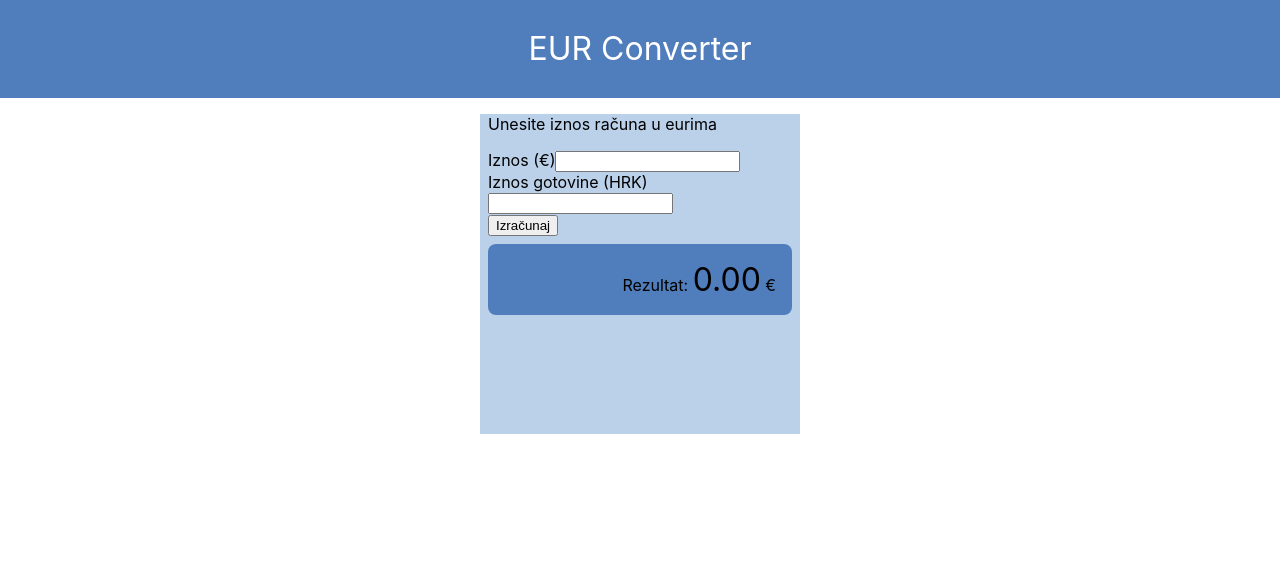
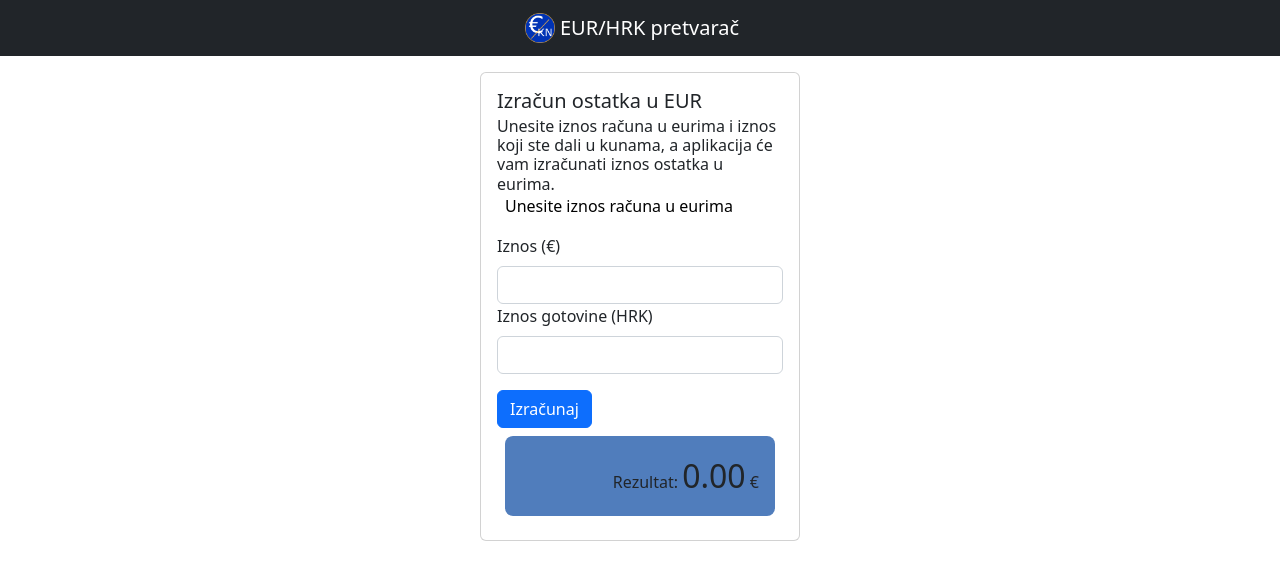
Before and after one commit to aplavsa/eur-hrk-converter, a React (Create React App) app: page / in a window 1280 px wide. Shown: the top 580 px of the page. Built offline with nearby package versions, Linux system fonts and the light colour scheme.

Commit message:
NO_TICKET redesign

```diff
--- a/package.json
+++ b/package.json
@@ -12,7 +12,9 @@
     "@types/react": "^18.0.0",
     "@types/react-dom": "^18.0.0",
     "@types/styled-components": "^5.1.26",
+    "bootstrap": "^5.2.3",
     "react": "^18.2.0",
+    "react-bootstrap": "^2.7.0",
     "react-dom": "^18.2.0",
     "react-scripts": "5.0.1",
     "styled-components": "^5.3.6",
--- a/src/App.tsx
+++ b/src/App.tsx
@@ -1,6 +1,8 @@
 import React from 'react';
 import styled, { ThemeProvider } from "styled-components"
 import Converter from './Converter';
+import Navbar from "react-bootstrap/Navbar";
+import Container from "react-bootstrap/Container";
 const Header = styled.header`
   display: flex;
   justify-content: center;
@@ -27,7 +29,7 @@ const MainContainer = styled.div`
   max-width:20rem;
   width: 100%;
   min-height: 20rem;
-  background-color: ${props => props.theme.accentBackgroundAlt};
+  /* background-color: ${props => props.theme.accentBackgroundAlt}; */
 
 `
 
@@ -43,9 +45,20 @@ function App() {
           background: "#dae3e5ff",
         }}
       >
-        <Header>
-          <HeaderTitle>EUR Converter</HeaderTitle>
-        </Header>
+        <Navbar bg="dark" variant="dark">
+        <Container className='justify-content-center'>
+          <Navbar.Brand href="#home">
+            <img
+              alt=""
+              src={process.env.PUBLIC_URL +"/logo192.png"}
+              width="30"
+              height="30"
+              className="d-inline-block align-top"
+            />{' '}
+            EUR/HRK pretvarač
+          </Navbar.Brand>
+        </Container>
+      </Navbar>
         <Main>
           <MainContainer>
             <Converter/>
--- a/src/Converter.tsx
+++ b/src/Converter.tsx
@@ -1,5 +1,9 @@
 import React, { ChangeEvent, FormEventHandler, MouseEventHandler, useState } from 'react'
 import styled from 'styled-components'
+import Alert from 'react-bootstrap/Alert'
+import Form from "react-bootstrap/Form"
+import Card from "react-bootstrap/Card"
+import Button from 'react-bootstrap/esm/Button'
 
 const Wrapper = styled.div`
     margin: 0;
@@ -82,33 +86,61 @@ const calculate: FormEventHandler = (e) => {
 const racunUKunama = ((racun ? Number.parseFloat(racun) : NaN) * TECAJ)
   return (
     <Wrapper>
-        <form onSubmit={calculate}>
+      <Card>
+        <Card.Body>
+          <Card.Title>Izračun ostatka u EUR</Card.Title>
+          <Card.Subtitle>
+            Unesite iznos računa u eurima i iznos koji ste dali u kunama, a
+            aplikacija će vam izračunati iznos ostatka u eurima.
+          </Card.Subtitle>
+          <Form onSubmit={calculate}>
             <TextContainer>
               <p>Unesite iznos računa u eurima</p>
             </TextContainer>
+            <Form.Group>
+              <Form.Label htmlFor="amount">Iznos (€)</Form.Label>
+              <Form.Control
+                name="amount"
+                autoComplete="off"
+                type="number"
+                onChange={handleChange}
+                value={racun}
+                step="any"
+                inputMode="decimal"
+              />
+            </Form.Group>
+            {!isNaN(racunUKunama) && (
               <TextContainer>
-        <label htmlFor="amount">Iznos (€)</label>
-        <input name="amount" autoComplete="off" type="number" onChange={handleChange} value={racun} step="any" inputMode="decimal"/>
+                <p>
+                  Iznos u kunama: <span>{racunUKunama.toFixed(2)}</span>
+                </p>
               </TextContainer>
-      {!isNaN(racunUKunama) && <TextContainer>
-        <p>Iznos u kunama: <span>{racunUKunama.toFixed(2)}</span></p>
-      </TextContainer>}
-      <TextContainer>
-        <label htmlFor="cash">Iznos gotovine (HRK)</label>
-        <input name="cash" autoComplete="off" type="number" onChange={handleChange} value={cash} step="any" inputMode="decimal"/>
-      </TextContainer>
-      <TextContainer>
-        <span>{error}</span>
-      </TextContainer>
-      <TextContainer>
-        <button type="submit">Izračunaj</button>
-      </TextContainer>
+            )}
+            <Form.Group className="mb-3" controlId="cash">
+              <Form.Label htmlFor="cash">Iznos gotovine (HRK)</Form.Label>
+              <Form.Control
+                name="cash"
+                autoComplete="off"
+                type="number"
+                onChange={handleChange}
+                value={cash}
+                step="any"
+                inputMode="decimal"
+              />
+            </Form.Group>
+
+            {error && <Alert variant="warning">{error}</Alert>}
+
+            <Button type="submit">Izračunaj</Button>
+
             <Container>
               <p>
                 Rezultat: <span>{toReturn.toFixed(2)}</span> €
               </p>
             </Container>
-      </form>
+          </Form>
+        </Card.Body>
+      </Card>
     </Wrapper>
   );
 }
--- a/src/index.tsx
+++ b/src/index.tsx
@@ -1,6 +1,7 @@
 import React from 'react';
 import ReactDOM from 'react-dom/client';
 import './index.css';
+import 'bootstrap/dist/css/bootstrap.min.css';
 import App from './App';
 import * as serviceWorkerRegistration from './serviceWorkerRegistration';
 import reportWebVitals from './reportWebVitals';
```
Also changed, not shown: 1 other file (tests, documents, lock files or other folders). Lines whose indentation alone changed are shown as unchanged.
